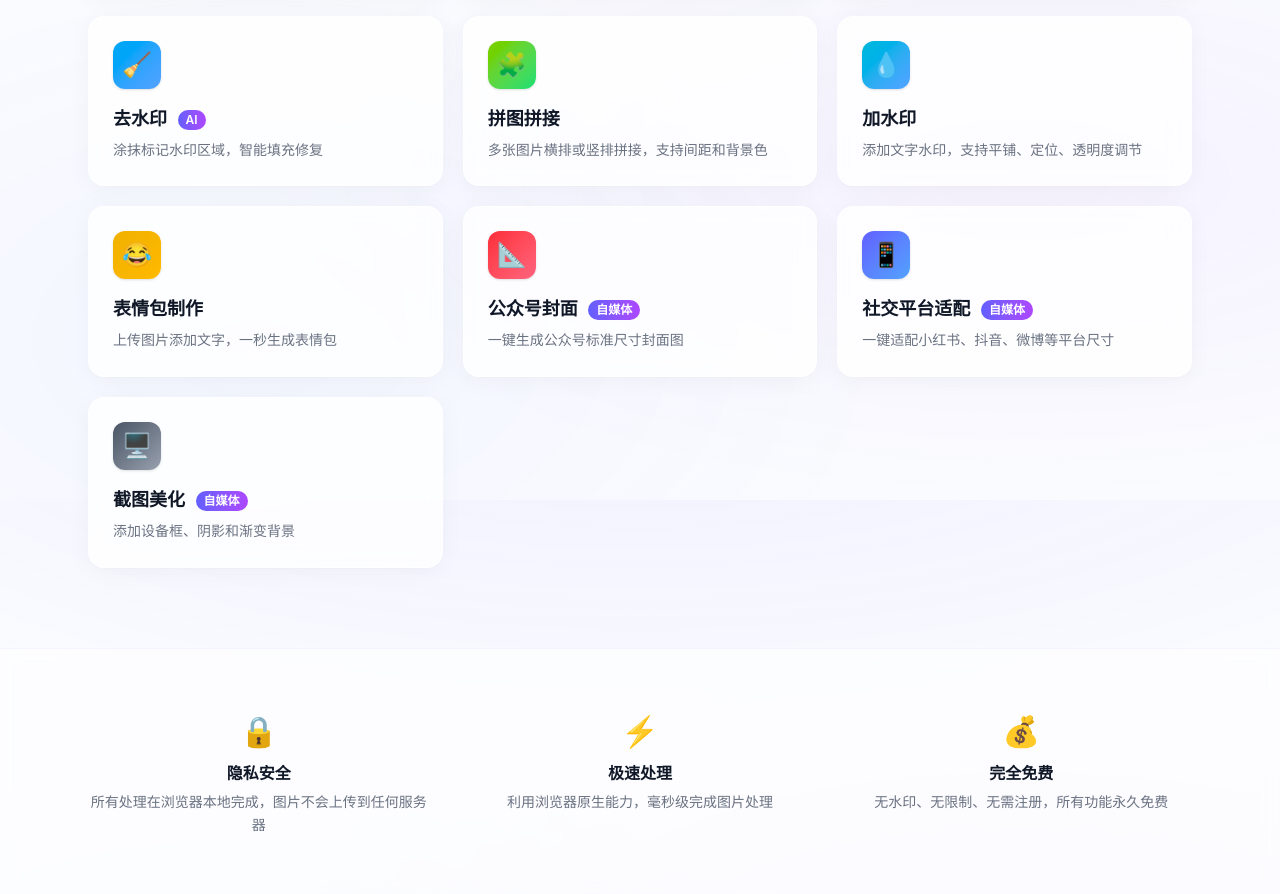
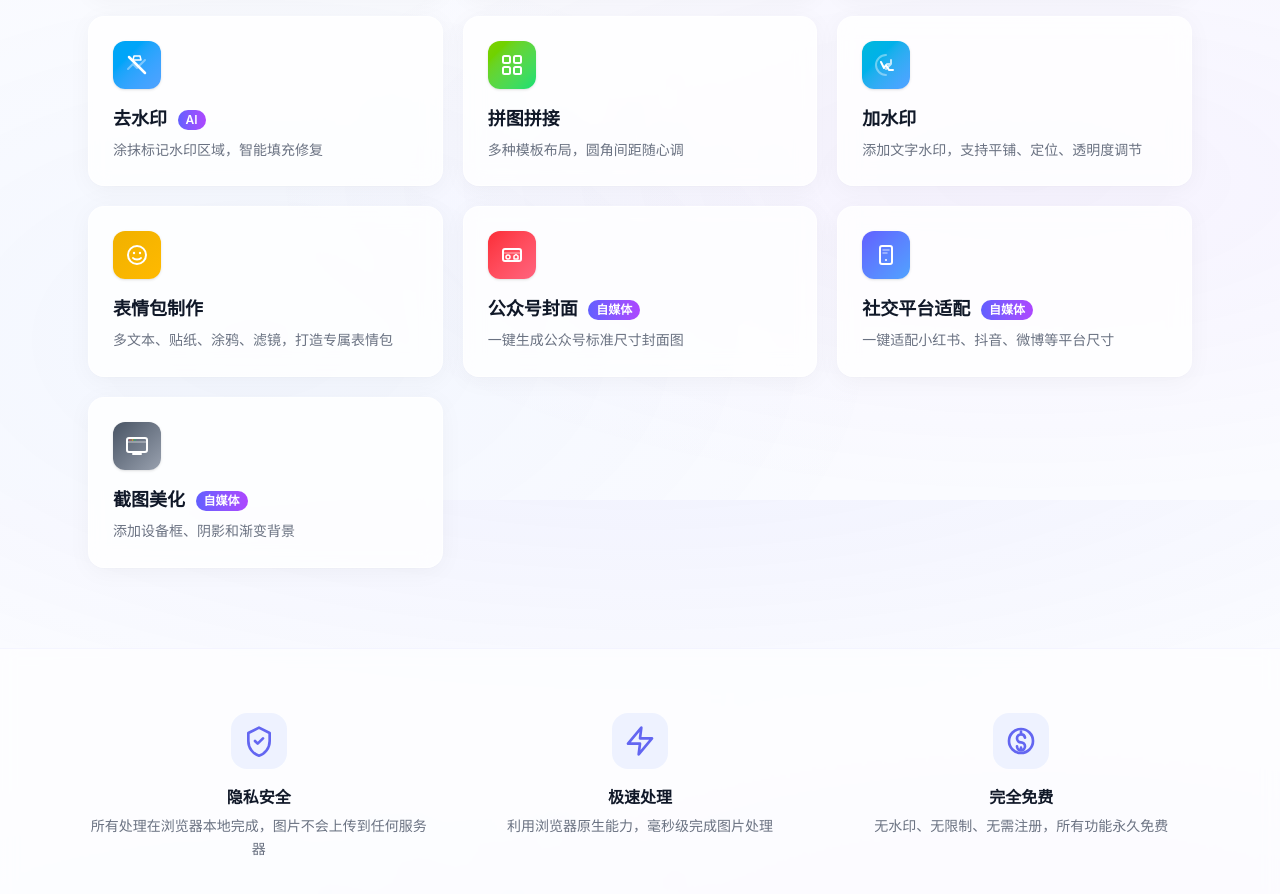
Before and after one commit to xiaoxiao194/image-tools, a Next.js app: page / in a window 1280 px wide. Shown: the part 1100-1994 px from the top of the page. Built offline with nearby package versions, Linux system fonts and the light colour scheme.

Commit message:
feat: 全部图标升级为精美SVG图标

```diff
--- a/src/app/page.tsx
+++ b/src/app/page.tsx
@@ -1,26 +1,47 @@
 "use client";
 import Link from "next/link";
+import icons from "@/components/ToolIcons";
 
 const tools = [
-  { name: "图片压缩", desc: "智能压缩图片体积，保持高画质，支持批量处理", href: "/compress", icon: "📦", color: "from-blue-500 to-cyan-400" },
-  { name: "格式转换", desc: "PNG、JPG、WebP 格式自由互转", href: "/convert", icon: "🔄", color: "from-violet-500 to-purple-400" },
-  { name: "图片裁剪", desc: "精确裁剪，自定义区域和比例", href: "/crop", icon: "✂️", color: "from-rose-500 to-pink-400" },
-  { name: "图片缩放", desc: "按尺寸或比例等比缩放", href: "/resize", icon: "🔍", color: "from-amber-500 to-orange-400" },
-  { name: "图片信息", desc: "查看图片尺寸、大小、格式等详细信息", href: "/info", icon: "ℹ️", color: "from-emerald-500 to-teal-400" },
-  { name: "AI 抠图", desc: "一键去除背景，AI 本地运行，保护隐私", href: "/remove-bg", icon: "✨", color: "from-fuchsia-500 to-pink-400", badge: "AI" },
-  { name: "去水印", desc: "涂抹标记水印区域，智能填充修复", href: "/remove-watermark", icon: "🧹", color: "from-sky-500 to-blue-400", badge: "AI" },
-  { name: "拼图拼接", desc: "多张图片横排或竖排拼接，支持间距和背景色", href: "/stitch", icon: "🧩", color: "from-lime-500 to-green-400" },
-  { name: "加水印", desc: "添加文字水印，支持平铺、定位、透明度调节", href: "/watermark", icon: "💧", color: "from-cyan-500 to-blue-400" },
-  { name: "表情包制作", desc: "上传图片添加文字，一秒生成表情包", href: "/meme", icon: "😂", color: "from-yellow-500 to-amber-400" },
-  { name: "公众号封面", desc: "一键生成公众号标准尺寸封面图", href: "/wechat-cover", icon: "📐", color: "from-red-500 to-rose-400", badge: "自媒体" },
-  { name: "社交平台适配", desc: "一键适配小红书、抖音、微博等平台尺寸", href: "/social-resize", icon: "📱", color: "from-indigo-500 to-blue-400", badge: "自媒体" },
-  { name: "截图美化", desc: "添加设备框、阴影和渐变背景", href: "/mockup", icon: "🖥️", color: "from-gray-600 to-gray-400", badge: "自媒体" },
+  { name: "图片压缩", desc: "智能压缩图片体积，保持高画质，支持批量处理", href: "/compress", icon: "compress", color: "from-blue-500 to-cyan-400" },
+  { name: "格式转换", desc: "PNG、JPG、WebP 格式自由互转", href: "/convert", icon: "convert", color: "from-violet-500 to-purple-400" },
+  { name: "图片裁剪", desc: "精确裁剪，自定义区域和比例", href: "/crop", icon: "crop", color: "from-rose-500 to-pink-400" },
+  { name: "图片缩放", desc: "按尺寸或比例等比缩放", href: "/resize", icon: "resize", color: "from-amber-500 to-orange-400" },
+  { name: "图片信息", desc: "查看图片尺寸、大小、格式等详细信息", href: "/info", icon: "info", color: "from-emerald-500 to-teal-400" },
+  { name: "AI 抠图", desc: "一键去除背景，AI 本地运行，保护隐私", href: "/remove-bg", icon: "removeBg", color: "from-fuchsia-500 to-pink-400", badge: "AI" },
+  { name: "去水印", desc: "涂抹标记水印区域，智能填充修复", href: "/remove-watermark", icon: "removeWatermark", color: "from-sky-500 to-blue-400", badge: "AI" },
+  { name: "拼图拼接", desc: "多种模板布局，圆角间距随心调", href: "/stitch", icon: "stitch", color: "from-lime-500 to-green-400" },
+  { name: "加水印", desc: "添加文字水印，支持平铺、定位、透明度调节", href: "/watermark", icon: "watermark", color: "from-cyan-500 to-blue-400" },
+  { name: "表情包制作", desc: "多文本、贴纸、涂鸦、滤镜，打造专属表情包", href: "/meme", icon: "meme", color: "from-yellow-500 to-amber-400" },
+  { name: "公众号封面", desc: "一键生成公众号标准尺寸封面图", href: "/wechat-cover", icon: "wechatCover", color: "from-red-500 to-rose-400", badge: "自媒体" },
+  { name: "社交平台适配", desc: "一键适配小红书、抖音、微博等平台尺寸", href: "/social-resize", icon: "socialResize", color: "from-indigo-500 to-blue-400", badge: "自媒体" },
+  { name: "截图美化", desc: "添加设备框、阴影和渐变背景", href: "/mockup", icon: "mockup", color: "from-gray-600 to-gray-400", badge: "自媒体" },
 ];
 
+const featureIcons = {
+  privacy: (
+    <svg viewBox="0 0 24 24" fill="none" className="w-8 h-8">
+      <path d="M12 2l8 4v6c0 5.25-3.4 9.74-8 11-4.6-1.26-8-5.75-8-11V6l8-4z" stroke="#6366f1" strokeWidth="2" strokeLinejoin="round"/>
+      <path d="M9 12l2 2 4-4" stroke="#6366f1" strokeWidth="2" strokeLinecap="round" strokeLinejoin="round"/>
+    </svg>
+  ),
+  speed: (
+    <svg viewBox="0 0 24 24" fill="none" className="w-8 h-8">
+      <path d="M13 2L3 14h9l-1 8 10-12h-9l1-8z" stroke="#6366f1" strokeWidth="2" strokeLinecap="round" strokeLinejoin="round"/>
+    </svg>
+  ),
+  free: (
+    <svg viewBox="0 0 24 24" fill="none" className="w-8 h-8">
+      <circle cx="12" cy="12" r="9" stroke="#6366f1" strokeWidth="2"/>
+      <path d="M15 9.5a3 3 0 00-3-2.5c-1.7 0-3 1.3-3 3s1.3 3 3 3a3 3 0 013 3c0 1.7-1.3 3-3 3s-3-1.3-3-3M12 5v2m0 10v2" stroke="#6366f1" strokeWidth="2" strokeLinecap="round"/>
+    </svg>
+  ),
+};
+
 const features = [
-  { icon: "🔒", title: "隐私安全", desc: "所有处理在浏览器本地完成，图片不会上传到任何服务器" },
-  { icon: "⚡", title: "极速处理", desc: "利用浏览器原生能力，毫秒级完成图片处理" },
-  { icon: "💰", title: "完全免费", desc: "无水印、无限制、无需注册，所有功能永久免费" },
+  { icon: featureIcons.privacy, title: "隐私安全", desc: "所有处理在浏览器本地完成，图片不会上传到任何服务器" },
+  { icon: featureIcons.speed, title: "极速处理", desc: "利用浏览器原生能力，毫秒级完成图片处理" },
+  { icon: featureIcons.free, title: "完全免费", desc: "无水印、无限制、无需注册，所有功能永久免费" },
 ];
 
 export default function Home() {
@@ -58,10 +79,10 @@ export default function Home() {
         <div className="grid grid-cols-1 sm:grid-cols-2 lg:grid-cols-3 gap-5">
           {tools.map((t) => (
             <Link key={t.href} href={t.href} className="card-hover block glass-card rounded-2xl p-6">
-              <div className={`w-12 h-12 rounded-xl bg-gradient-to-br ${t.color} flex items-center justify-center text-2xl mb-4 shadow-sm`}>
-                {t.icon}
+              <div className={`w-12 h-12 rounded-xl bg-gradient-to-br ${t.color} flex items-center justify-center shadow-sm`}>
+                {icons[t.icon]}
               </div>
-              <h3 className="text-lg font-semibold mb-1.5 text-gray-900">{t.name} {(t as any).badge && <span className="inline-block text-xs bg-gradient-to-r from-indigo-500 to-purple-500 text-white px-2 py-0.5 rounded-full ml-1.5 align-middle">{(t as any).badge}</span>}</h3>
+              <h3 className="text-lg font-semibold mb-1.5 text-gray-900 mt-4">{t.name} {(t as any).badge && <span className="inline-block text-xs bg-gradient-to-r from-indigo-500 to-purple-500 text-white px-2 py-0.5 rounded-full ml-1.5 align-middle">{(t as any).badge}</span>}</h3>
               <p className="text-gray-500 text-sm leading-relaxed">{t.desc}</p>
             </Link>
           ))}
@@ -74,7 +95,9 @@ export default function Home() {
           <div className="grid grid-cols-1 sm:grid-cols-3 gap-10">
             {features.map((f) => (
               <div key={f.title} className="text-center">
-                <div className="text-3xl mb-3">{f.icon}</div>
+                <div className="w-14 h-14 rounded-2xl bg-indigo-50 flex items-center justify-center mx-auto mb-4">
+                  {f.icon}
+                </div>
                 <h3 className="font-semibold text-gray-900 mb-1.5">{f.title}</h3>
                 <p className="text-gray-500 text-sm leading-relaxed">{f.desc}</p>
               </div>
--- /dev/null
+++ b/src/components/ToolIcons.tsx
@@ -0,0 +1,92 @@
+const icons: Record<string, JSX.Element> = {
+  compress: (
+    <svg viewBox="0 0 24 24" fill="none" className="w-6 h-6">
+      <path d="M12 3v4m0 10v4M8 7l4 4 4-4M8 17l4-4 4 4" stroke="white" strokeWidth="2" strokeLinecap="round" strokeLinejoin="round"/>
+    </svg>
+  ),
+  convert: (
+    <svg viewBox="0 0 24 24" fill="none" className="w-6 h-6">
+      <path d="M7 16V4m0 0L3 8m4-4l4 4M17 8v12m0 0l4-4m-4 4l-4-4" stroke="white" strokeWidth="2" strokeLinecap="round" strokeLinejoin="round"/>
+    </svg>
+  ),
+  crop: (
+    <svg viewBox="0 0 24 24" fill="none" className="w-6 h-6">
+      <path d="M6 2v4H2m20 12h-4v4M6 6h10a2 2 0 012 2v10" stroke="white" strokeWidth="2" strokeLinecap="round" strokeLinejoin="round"/>
+    </svg>
+  ),
+  resize: (
+    <svg viewBox="0 0 24 24" fill="none" className="w-6 h-6">
+      <path d="M15 3h6v6M9 21H3v-6M21 3l-7 7M3 21l7-7" stroke="white" strokeWidth="2" strokeLinecap="round" strokeLinejoin="round"/>
+    </svg>
+  ),
+  info: (
+    <svg viewBox="0 0 24 24" fill="none" className="w-6 h-6">
+      <circle cx="12" cy="12" r="9" stroke="white" strokeWidth="2"/>
+      <path d="M12 8h.01M12 11v5" stroke="white" strokeWidth="2" strokeLinecap="round"/>
+    </svg>
+  ),
+  removeBg: (
+    <svg viewBox="0 0 24 24" fill="none" className="w-6 h-6">
+      <path d="M12 3a9 9 0 100 18 9 9 0 000-18z" stroke="white" strokeWidth="2"/>
+      <path d="M12 3c2 2 3.5 5 3.5 9s-1.5 7-3.5 9" stroke="white" strokeWidth="2" strokeLinecap="round"/>
+      <path d="M3.5 9h17M3.5 15h17" stroke="white" strokeWidth="1.5" strokeLinecap="round" opacity="0.5"/>
+    </svg>
+  ),
+  removeWatermark: (
+    <svg viewBox="0 0 24 24" fill="none" className="w-6 h-6">
+      <path d="M20 7l-8 8-4-4-5 5" stroke="white" strokeWidth="2" strokeLinecap="round" strokeLinejoin="round" opacity="0.4"/>
+      <path d="M4 4l16 16" stroke="white" strokeWidth="2.5" strokeLinecap="round"/>
+      <path d="M9 3h6l1 4H8L9 3z" stroke="white" strokeWidth="1.5" strokeLinecap="round" strokeLinejoin="round"/>
+    </svg>
+  ),
+  stitch: (
+    <svg viewBox="0 0 24 24" fill="none" className="w-6 h-6">
+      <rect x="3" y="3" width="7" height="7" rx="1.5" stroke="white" strokeWidth="2"/>
+      <rect x="14" y="3" width="7" height="7" rx="1.5" stroke="white" strokeWidth="2"/>
+      <rect x="3" y="14" width="7" height="7" rx="1.5" stroke="white" strokeWidth="2"/>
+      <rect x="14" y="14" width="7" height="7" rx="1.5" stroke="white" strokeWidth="2"/>
+    </svg>
+  ),
+  watermark: (
+    <svg viewBox="0 0 24 24" fill="none" className="w-6 h-6">
+      <path d="M12 2C6.5 2 2 6.5 2 12s4.5 10 10 10" stroke="white" strokeWidth="2" strokeLinecap="round" opacity="0.4"/>
+      <path d="M7 9l3 6 2-3 3 5h4" stroke="white" strokeWidth="2" strokeLinecap="round" strokeLinejoin="round"/>
+      <path d="M17 7v4m0 0h-4m4 0l-5 5" stroke="white" strokeWidth="2" strokeLinecap="round" strokeLinejoin="round" opacity="0.7"/>
+    </svg>
+  ),
+  meme: (
+    <svg viewBox="0 0 24 24" fill="none" className="w-6 h-6">
+      <circle cx="12" cy="12" r="9" stroke="white" strokeWidth="2"/>
+      <circle cx="9" cy="10" r="1.2" fill="white"/>
+      <circle cx="15" cy="10" r="1.2" fill="white"/>
+      <path d="M8 15c1.5 2 6.5 2 8 0" stroke="white" strokeWidth="2" strokeLinecap="round"/>
+    </svg>
+  ),
+  wechatCover: (
+    <svg viewBox="0 0 24 24" fill="none" className="w-6 h-6">
+      <rect x="3" y="6" width="18" height="12" rx="2" stroke="white" strokeWidth="2"/>
+      <path d="M3 10h18" stroke="white" strokeWidth="1.5" opacity="0.4"/>
+      <circle cx="8" cy="14" r="2" stroke="white" strokeWidth="1.5"/>
+      <path d="M14 13l2-1.5 2 1.5v3h-4v-3z" stroke="white" strokeWidth="1.5" strokeLinejoin="round"/>
+    </svg>
+  ),
+  socialResize: (
+    <svg viewBox="0 0 24 24" fill="none" className="w-6 h-6">
+      <rect x="6" y="3" width="12" height="18" rx="2" stroke="white" strokeWidth="2"/>
+      <circle cx="12" cy="17" r="1" fill="white"/>
+      <path d="M9 7h6M9 10h4" stroke="white" strokeWidth="1.5" strokeLinecap="round" opacity="0.5"/>
+    </svg>
+  ),
+  mockup: (
+    <svg viewBox="0 0 24 24" fill="none" className="w-6 h-6">
+      <rect x="2" y="4" width="20" height="14" rx="2" stroke="white" strokeWidth="2"/>
+      <path d="M2 8h20" stroke="white" strokeWidth="1.5" opacity="0.4"/>
+      <circle cx="5" cy="6" r="0.8" fill="#ef4444"/>
+      <circle cx="7.5" cy="6" r="0.8" fill="#eab308"/>
+      <circle cx="10" cy="6" r="0.8" fill="#22c55e"/>
+      <path d="M8 20h8M12 18v2" stroke="white" strokeWidth="2" strokeLinecap="round"/>
+    </svg>
+  ),
+};
+
+export default icons;
```
